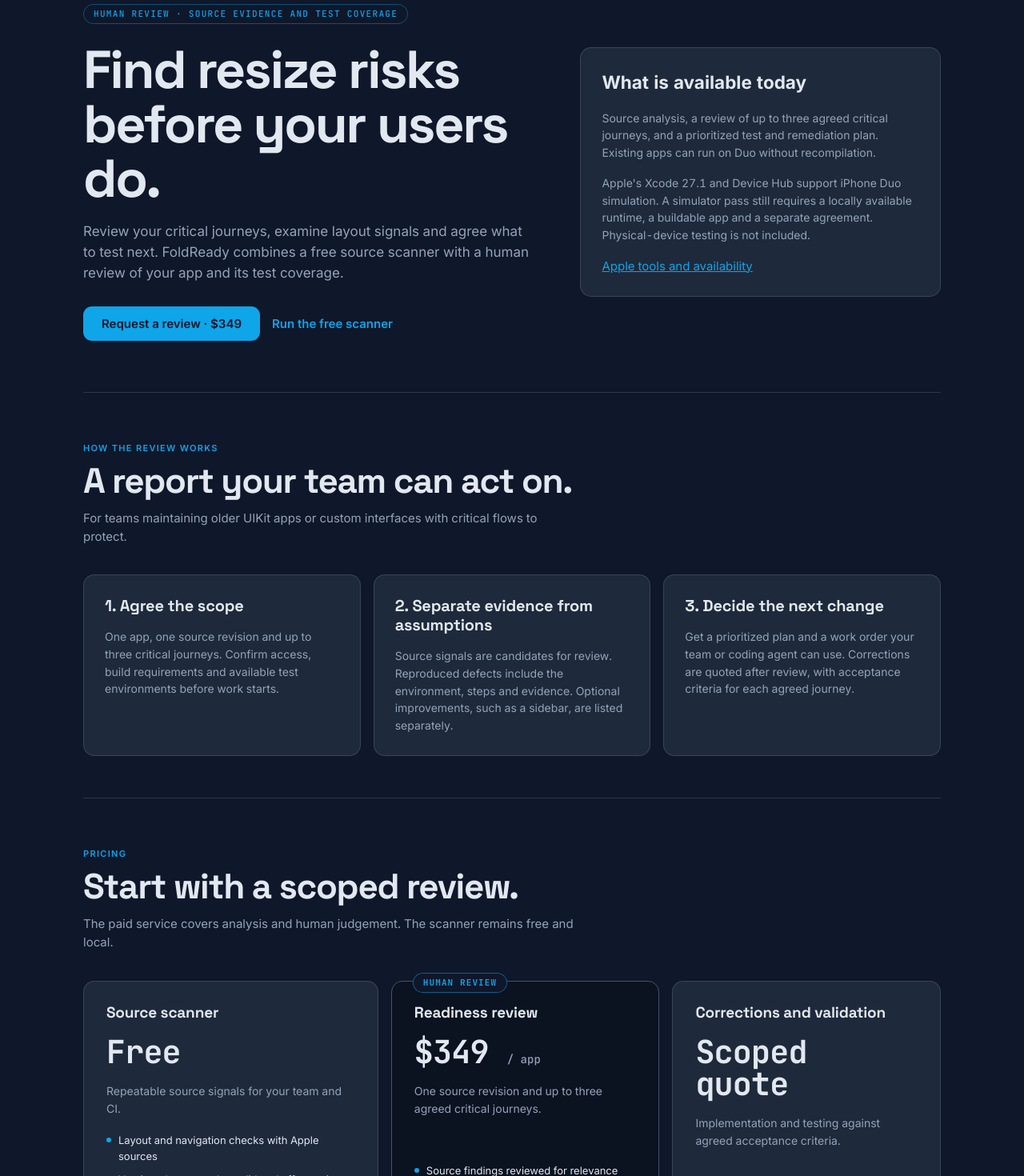
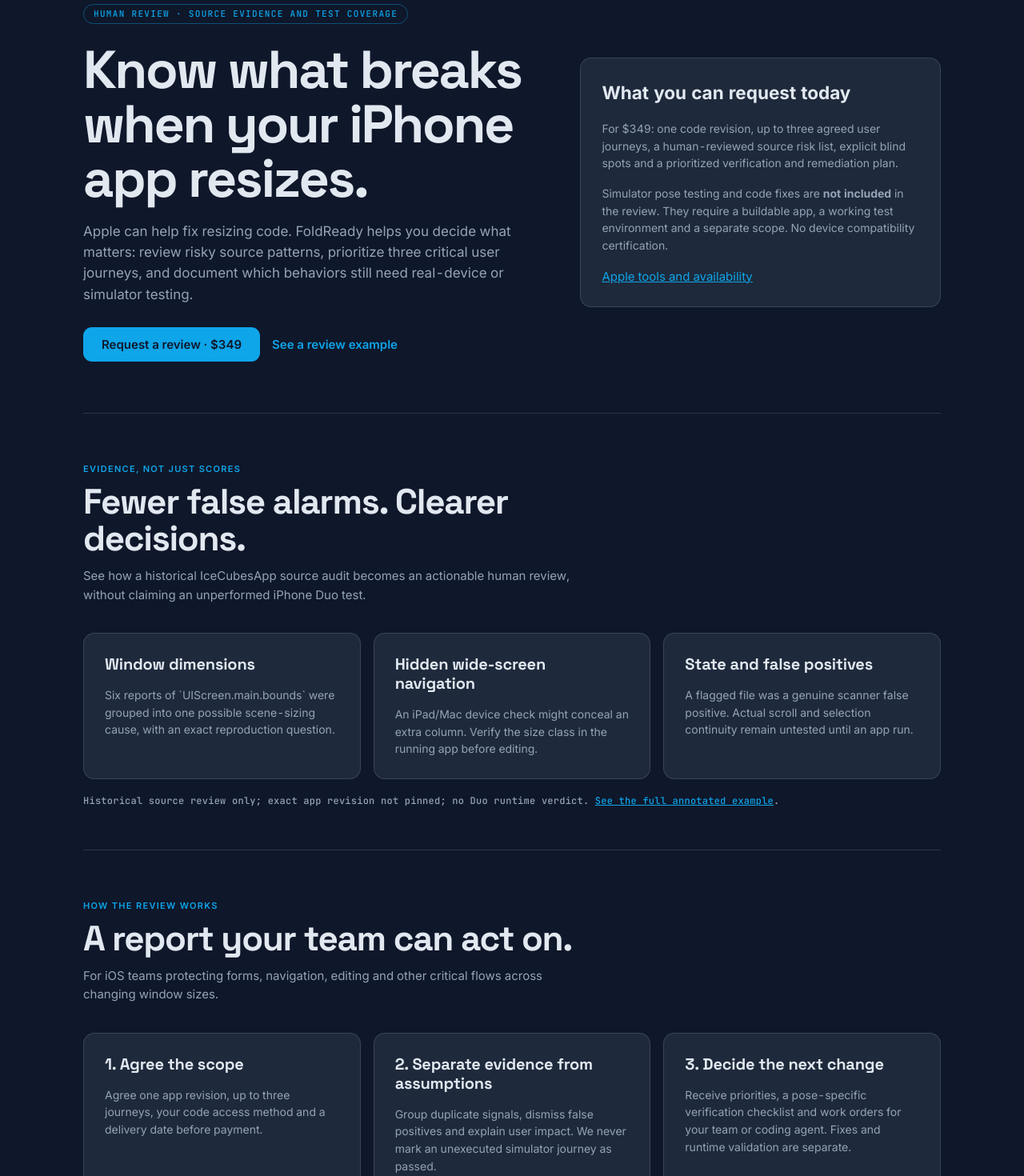
Before and after one commit to guillaume-flambard/foldready, a Next.js app in the folder web/: page / in a window 1280 px wide. Shown: the part 140-1610 px from the top of the page at 80% size. Built offline with nearby package versions, Linux system fonts and the light colour scheme.

Commit message:
web: explain evidence-first value and link a bounded review example

```diff
--- a/web/app/page.tsx
+++ b/web/app/page.tsx
@@ -6,31 +6,47 @@
       <header className="hero">
         <div>
           <span className="kicker">Human review · source evidence and test coverage</span>
-          <h1>Find resize risks before your users do.</h1>
-          <p className="lede">Review your critical journeys, examine layout signals and agree what to test next. FoldReady combines a free source scanner with a human review of your app and its test coverage.</p>
+          <h1>Know what breaks when your iPhone app resizes.</h1>
+          <p className="lede">Apple can help fix resizing code. FoldReady helps you decide what matters: review risky source patterns, prioritize three critical user journeys, and document which behaviors still need real-device or simulator testing.</p>
           <div className="ctas">
             <Link className="btn btn-pri" href="/get-scored">Request a review · $349</Link>
-            <a className="btn btn-ghost" href="https://github.com/guillaume-flambard/foldready#usage">Run the free scanner</a>
+            <a className="btn btn-ghost" href="https://github.com/guillaume-flambard/foldready/blob/main/docs/sales-one-pager.md">See a review example</a>
           </div>
         </div>
         <div className="ocard">
-          <h2>What is available today</h2>
-          <p>Source analysis, a review of up to three agreed critical journeys, and a prioritized test and remediation plan. Existing apps can run on Duo without recompilation.</p>
-          <p>Apple's Xcode 27.1 and Device Hub support iPhone Duo simulation. A simulator pass still requires a locally available runtime, a buildable app and a separate agreement. Physical-device testing is not included.</p>
+          <h2>What you can request today</h2>
+          <p>For $349: one code revision, up to three agreed user journeys, a human-reviewed source risk list, explicit blind spots and a prioritized verification and remediation plan.</p>
+          <p>Simulator pose testing and code fixes are <strong>not included</strong> in the review. They require a buildable app, a working test environment and a separate scope. No device compatibility certification.</p>
           <a href="https://developer.apple.com/iphone-duo/">Apple tools and availability</a>
         </div>
       </header>
 
+
+      <section className="block" id="example">
+        <div className="sec-head-land">
+          <p className="lab">Evidence, not just scores</p>
+          <h2>Fewer false alarms. Clearer decisions.</h2>
+          <p>See how a historical IceCubesApp source audit becomes an actionable human review, without claiming an unperformed iPhone Duo test.</p>
+        </div>
+        <div className="offer">
+          <div className="ocard"><h3>Window dimensions</h3><p>Six reports of `UIScreen.main.bounds` were grouped into one possible scene-sizing cause, with an exact reproduction question.</p></div>
+          <div className="ocard"><h3>Hidden wide-screen navigation</h3><p>An iPad/Mac device check might conceal an extra column. Verify the size class in the running app before editing.</p></div>
+          <div className="ocard"><h3>State and false positives</h3><p>A flagged file was a genuine scanner false positive. Actual scroll and selection continuity remain untested until an app run.</p></div>
+        </div>
+        <p className="spec" style={{ marginTop: 18 }}>Historical source review only; exact app revision not pinned; no Duo runtime verdict.{" "}
+          <a href="https://github.com/guillaume-flambard/foldready/blob/main/docs/sample-review.md">See the full annotated example</a>.
+        </p>
+      </section>
       <section className="block" id="how">
         <div className="sec-head-land">
           <p className="lab">How the review works</p>
           <h2>A report your team can act on.</h2>
-          <p>For teams maintaining older UIKit apps or custom interfaces with critical flows to protect.</p>
+          <p>For iOS teams protecting forms, navigation, editing and other critical flows across changing window sizes.</p>
         </div>
         <div className="offer">
-          <div className="ocard"><h3>1. Agree the scope</h3><p>One app, one source revision and up to three critical journeys. Confirm access, build requirements and available test environments before work starts.</p></div>
-          <div className="ocard"><h3>2. Separate evidence from assumptions</h3><p>Source signals are candidates for review. Reproduced defects include the environment, steps and evidence. Optional improvements, such as a sidebar, are listed separately.</p></div>
-          <div className="ocard"><h3>3. Decide the next change</h3><p>Get a prioritized plan and a work order your team or coding agent can use. Corrections are quoted after review, with acceptance criteria for each agreed journey.</p></div>
+          <div className="ocard"><h3>1. Agree the scope</h3><p>Agree one app revision, up to three journeys, your code access method and a delivery date before payment.</p></div>
+          <div className="ocard"><h3>2. Separate evidence from assumptions</h3><p>Group duplicate signals, dismiss false positives and explain user impact. We never mark an unexecuted simulator journey as passed.</p></div>
+          <div className="ocard"><h3>3. Decide the next change</h3><p>Receive priorities, a pose-specific verification checklist and work orders for your team or coding agent. Fixes and runtime validation are separate.</p></div>
         </div>
       </section>
 
@@ -39,20 +55,20 @@
         <div className="pricing">
           <div className="pcard">
             <h3>Source scanner</h3><p className="price">Free</p>
-            <p className="what">Repeatable source signals for your team and CI.</p>
+            <p className="what">Run locally without uploading private source code.</p>
             <ul><li>Layout and navigation checks with Apple sources</li><li>Versioned score and unvalidated effort estimate</li><li>Local reports and regression policies</li><li>Work orders for reviewed changes</li></ul>
             <pre className="snippet"><code>{`- uses: guillaume-flambard/foldready@v0`}</code></pre>
             <a className="btn btn-sec" href="https://github.com/guillaume-flambard/foldready#usage">Get the CLI</a>
           </div>
           <div className="pcard featured">
             <span className="flag">Human review</span><h3>Readiness review</h3><p className="price">$349 <small>/ app</small></p>
-            <p className="what">One source revision and up to three agreed critical journeys.</p>
+            <p className="what">One source revision and up to three agreed journeys; no runtime pose test included.</p>
             <ul><li>Source findings reviewed for relevance</li><li>SDK and build assumptions documented</li><li>Available screenshots reviewed in context</li><li>Prioritized fixes and Duo test checklist</li><li>One follow-up review of the same scope within 30 days</li></ul>
-            <Link className="btn btn-pri" href="/get-scored">Request a review</Link>
+            <Link className="btn btn-pri" href="/get-scored">Request the source review</Link>
           </div>
           <div className="pcard">
             <h3>Corrections and validation</h3><p className="price">Scoped quote</p>
-            <p className="what">Implementation and testing against agreed acceptance criteria.</p>
+            <p className="what">Optional implementation and reproduced tests on an agreed, available environment.</p>
             <ul><li>Fixes selected from the review</li><li>Build and test environment agreed in advance</li><li>Before/after evidence for tested journeys</li><li>Untested configurations explicitly listed</li></ul>
             <Link className="btn btn-sec" href="/get-scored">Discuss the scope</Link>
           </div>
```
